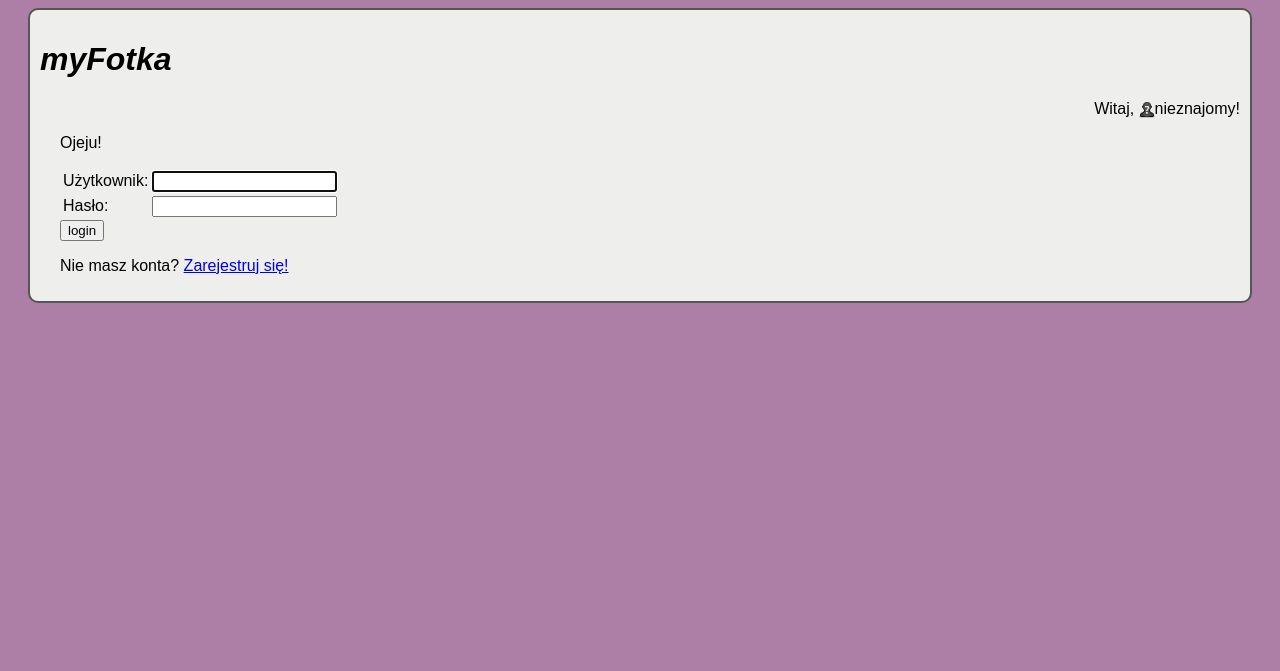
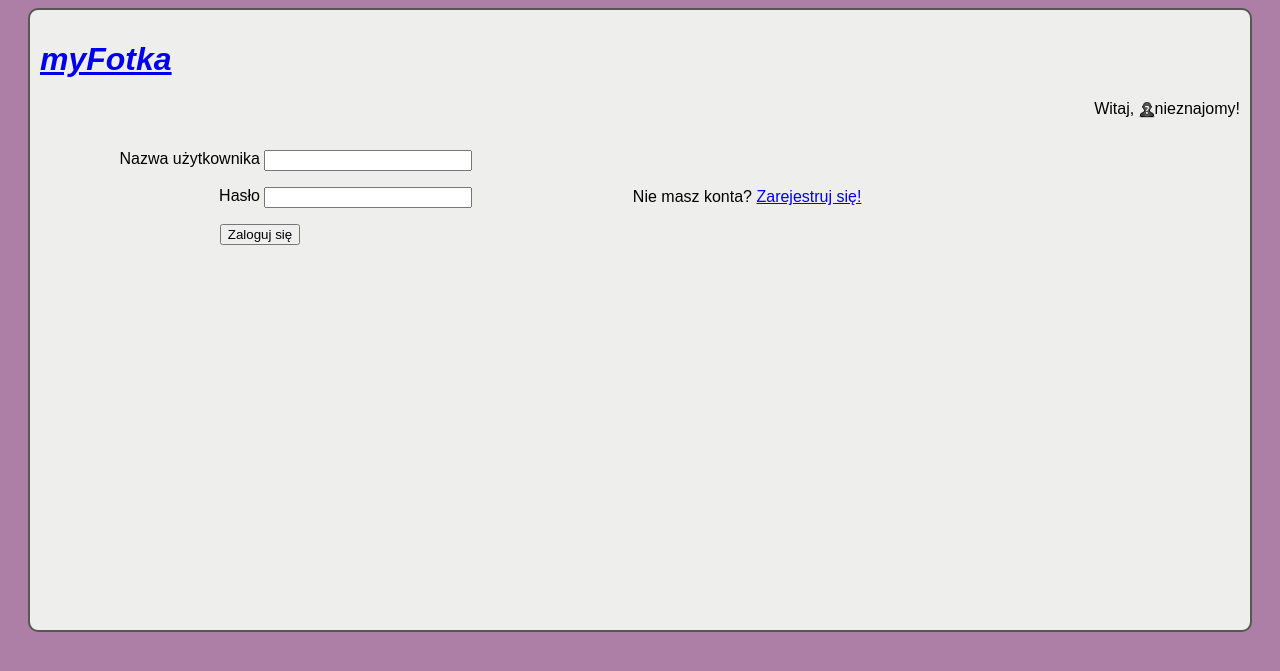
Before and after one commit to savix/jnp3, a Django app: page / in a window 1280 px wide. Shown: the top 671 px of the page. Run offline with Django 3.2, Linux system fonts and the light colour scheme; parts of the project's set-up code (start-up, migrations or seed data) failed here and were passed over; some web fonts are replaced.

Commit message:
Poprawki layoutu i backend sesji na hs

```diff
--- a/jnp3/photos/templates/search.html
+++ b/jnp3/photos/templates/search.html
@@ -1,10 +1,10 @@
 {% extends "skeleton.html" %}
 
-{% block title %}The current time{% endblock %}
+{% block title %}Szukanie zdjęć - myFotka{% endblock %}
 
 {% block body %}
 
-<h2>Szukanie zdjęć</h2>
+<h2>Szukaj zdjęcia</h2>
 
 <form action="/search" method="GET">
     <p>
@@ -14,7 +14,7 @@
 </form>
 
 {% for photo in photos %}
-<p>{{photo.desc}}</p>
+<p><a href="/photo/{{photo.id}}">{{photo.desc}}</a></p>
 {% endfor %}
 
 {% endblock %}
--- a/jnp3/settings.py
+++ b/jnp3/settings.py
@@ -129,6 +129,8 @@ INSTALLED_APPS = (
     'jnp3.photos',
 )
 
+SESSION_ENGINE = 'jnp3.session_backend'
+
 AUTHENTICATION_BACKENDS = (
     'jnp3.users.backends.AuthBackend',
 )
@@ -169,6 +171,9 @@ HS_DBNAME = 'hstest'
 
 
 MAX_PHOTO_SIZE = 2097152 # 2MB
+
+PHOTOS_PER_PAGE = 20
+
 UNPROCESSED_PHOTOS_DIR = 'unprocessed_photos'
 PROCESSED_PHOTOS_DIR = 'processed_photos'
 
--- a/jnp3/static/css/style.css
+++ b/jnp3/static/css/style.css
@@ -13,6 +13,7 @@ body {
     border: 2px solid #555753;
     border-radius: 10px;
     font-family: 'Basic', sans-serif;
+    min-height: 600px;
 }
 
 h1 {
@@ -28,19 +29,51 @@ h1 {
     margin: 0 20px;
 }
 
-.form-fields label {
+.columns:after {
+    content: "";
+    display: block;
+    background: red;
+    clear: both;
+}
+.left-column, .right-column {
+    width: 49%;
+    vertical-align: middle;
+    display: inline-block;
+}
+
+/* FORMULARZE ************************************************************** */
+
+.form-field label {
     display: inline-block;
     width: 200px;
     text-align: right;
     vertical-align: top;
 }
 
-.form-fields textarea {
+.form-field input {
+    width: 600px;
+}
+
+.form-field textarea {
     font-family: 'Basic', sans-serif;
     width: 600px;
 }
 
-a.action:before, .header .username:before, .header .anonymous:before {
+.form-submit {
+    width: 800px;
+    text-align: center;
+}
+
+form.narrow .form-field input {
+    width: 200px;
+}
+form.narrow .form-submit {
+    width: 400px;
+}
+
+/* IKONY ******************************************************************* */
+
+.with-icon:before {
   content: "";
   display: inline-block;
   vertical-align: middle;
@@ -48,14 +81,20 @@ a.action:before, .header .username:before, .header .anonymous:before {
   height: 16px;
   background: url("../img/icons.png");
 }
-a.action.logout:before {
+
+
+.with-icon.icon-logout:before {
   background-position: -16px -48px;
 }
 
-.header .username:before {
+.with-icon.icon-user:before {
   background-position: -16px -16px;
 }
 
-.header .anonymous:before {
+.with-icon.icon-anonymous:before {
   background-position: -32px 0;
 }
+
+.with-icon.icon-detail:before {
+  background-position: 0  0;
+}
--- a/jnp3/templates/login.html
+++ b/jnp3/templates/login.html
@@ -1,32 +1,37 @@
 {% extends "skeleton.html" %}
 
-{% block title %}The current time{% endblock %}
+{% block title %}myFotka{% endblock %}
 
 {% block body %}
-
-<p>Ojeju!</p>
 
 {% if form.errors %}
 <p>Your username and password didn't match. Please try again.</p>
 {% endif %}
 
-<form method="post" action="/login">
+<div class="columns">
+<div class="left-column">
+
+<form method="post" action="/login" class="narrow">
 {% csrf_token %}
-<table>
-<tr>
-    <td>{{ form.username.label_tag }}</td>
-    <td>{{ form.username }}</td>
-</tr>
-<tr>
-    <td>{{ form.password.label_tag }}</td>
-    <td>{{ form.password }}</td>
-</tr>
-</table>
+<p class="form-field">
+    <label for="login-username">Nazwa użytkownika</label>
+    <input id="login-username" name="username"/>
+</p>
+<p class="form-field">
+    <label for="login-password">Hasło</label>
+    <input id="login-password" name="password" type="password"/>
+</p>
+<p class="form-submit">
+    <input type="submit" value="Zaloguj się" />
+</p>
+</form>
 
-<input type="submit" value="login" />
-<input type="hidden" name="next" value="{{ next }}" />
-</form>
+</div>
+<div class="right-column">
 
 <p>Nie masz konta? <a href="/register">Zarejestruj się!</a></p>
 
+</div>
+</div>
+
 {% endblock %}
--- a/jnp3/templates/skeleton.html
+++ b/jnp3/templates/skeleton.html
@@ -2,16 +2,16 @@
 <html lang="en">
 <head>
     <title>{% block title %}{% endblock %}</title>
-    <link href="{{STATIC_URL}}css/style.css" type="text/css" rel="stylesheet"/>
+    <link href="{{STATIC_URL}}css/style.css?a" type="text/css" rel="stylesheet"/>
 </head>
 <body>
     <div class="container">
     <div class="header">
-        <h1><i>myFotka</i></h1>
+        <h1><a href="/"><i>myFotka</i></a></h1>
         {% if user.is_authenticated %}
-            <p>Witaj, <span class="username">{{user}}</span>! <a href="/logout" class="action logout">Wyloguj się</a></p>
+            <p>Witaj, <span class="with-icon icon-user">{{user}}</span>! <a href="/logout" class="with-icon icon-logout">Wyloguj się</a></p>
         {% else %}
-            <p>Witaj, <span class="anonymous">nieznajomy</span>!</p>
+            <p>Witaj, <span class="with-icon icon-anonymous">nieznajomy</span>!</p>
         {% endif %}
     </div>
     <div class="body">
--- a/jnp3/urls.py
+++ b/jnp3/urls.py
@@ -13,6 +13,8 @@ urlpatterns = patterns('',
     (r'^register$', 'jnp3.views.register'),
     (r'^upload$', 'jnp3.photos.views.upload'),
     (r'^search$', 'jnp3.photos.views.search'),
+    (r'^gallery/(?P<username>\w+)/(?P<page>1\d*)$', 'jnp3.photos.views.gallery'),
+    (r'^photo/(?P<id>\d+)$', 'jnp3.photos.views.photo'),
     # Examples:
     # url(r'^$', 'jnp3.views.home', name='home'),
     # url(r'^jnp3/', include('jnp3.foo.urls')),
```
Also changed, not shown: jnp3/hsdb.py (added, +59 -0 lines), jnp3/photos/models.py (+9 -2 lines), jnp3/photos/templates/gallery.html (added, +15 -0 lines), jnp3/photos/templates/photo.html (added, +13 -0 lines), jnp3/photos/views.py (+26 -1 lines), jnp3/session_backend.py (added, +71 -0 lines), jnp3/templates/home.html (+15 -10 lines), jnp3/static/img/icons.png, 1 other file.
